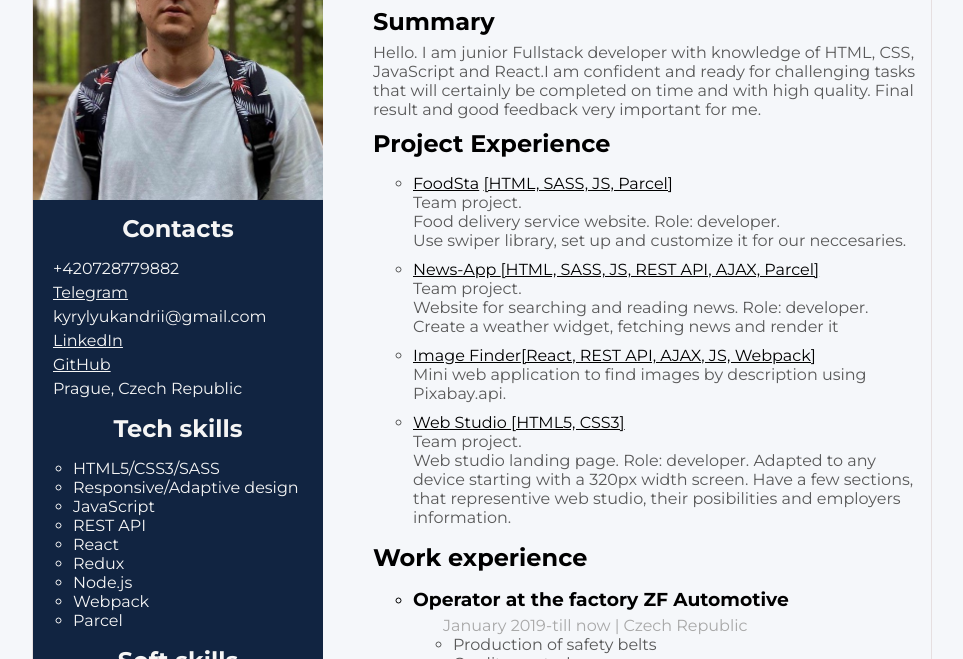
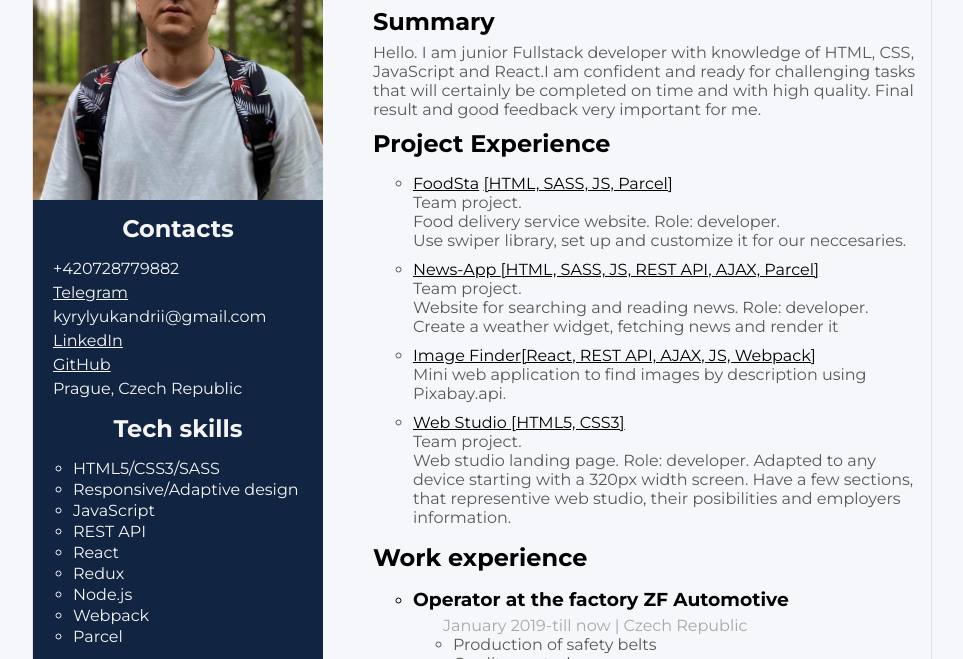
Before and after one commit to Andrii-kyryliuk11/resume, a plain HTML site: page index.html in a window 1280 px wide. Shown: the part 133-792 px from the top of the page, without its empty margins (158-1121 px from the left). Drawn offline with Linux system fonts and the light colour scheme.

Commit message:
Update index.css

```diff
--- a/index.css
+++ b/index.css
@@ -91,6 +91,7 @@ span.work_duration {
 .soft_skills h2,
 .languages h2 {
   text-align: center;
+  margin-top: 10px;
 }
 .contacts li {
   list-style: none;
@@ -103,3 +104,8 @@ span.work_duration {
 .mail {
   text-decoration: none;
 }
+.skills li,
+.soft_skills li,
+.languages li {
+  margin-bottom: 2px;
+}
```
